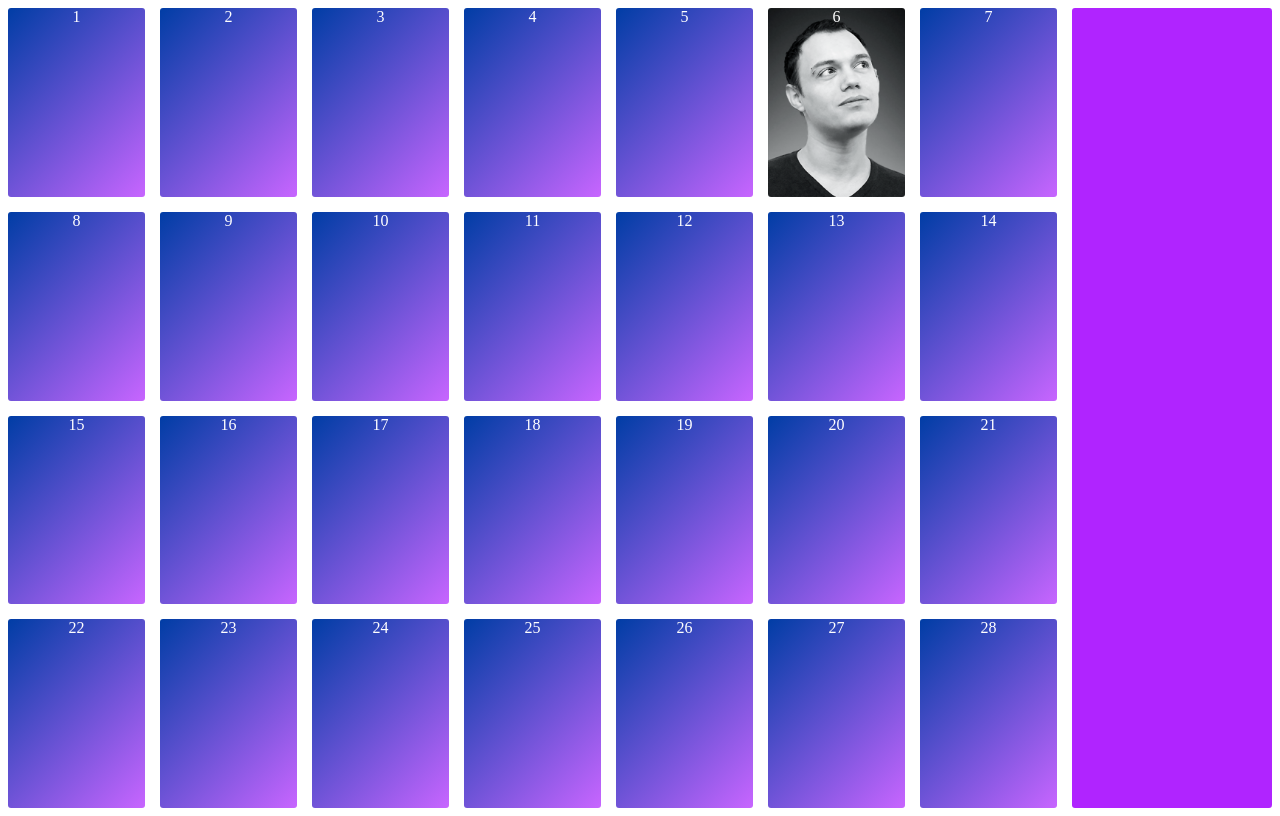
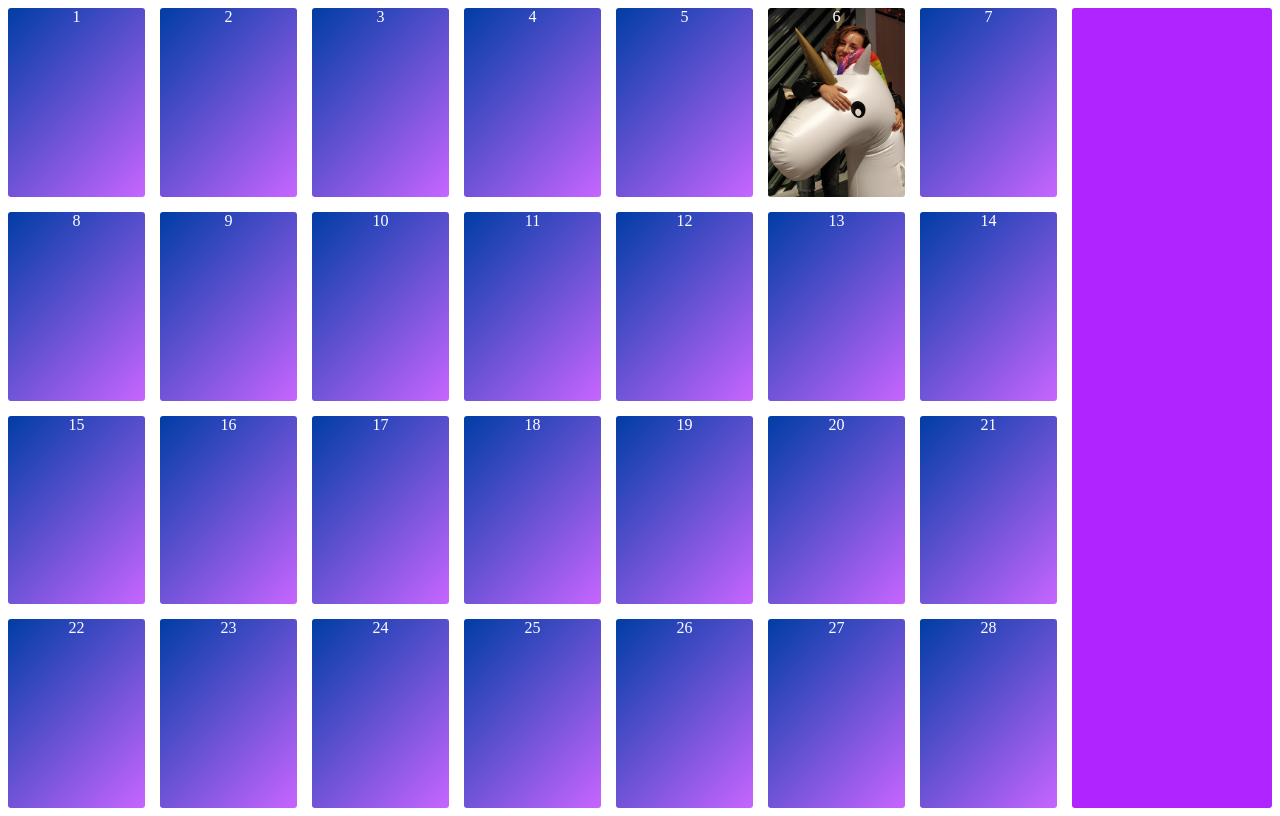
Before and after one commit to baumannzone/super-duper-carnival, a plain HTML site: page index.html in a window 1280 px wide. Drawn offline with Linux system fonts and the light colour scheme.

Commit message:
Img🌡️

```diff
--- a/main.css
+++ b/main.css
@@ -1,15 +1,6 @@
-.hide {
-  display: none;
-}
-
-.show {
-  display: block;
-}
-
 .grid {
   display: grid;
   grid-template-columns: repeat(7, 1fr) minmax(200px, 1fr);
-  /*overflow: hidden;*/
   grid-template-rows: repeat(4, 1fr);
   grid-gap: 15px;
   height: 100vh;
--- a/main.js
+++ b/main.js
@@ -1,18 +1,41 @@
-'use strict';
-
-const candidates = [ 'ancoar', 'codingCarlos', 'ymd', 'jbaumann', 'josheriff', 'ivooriginal' ];
+const candidates = [
+  'ancoar',
+  'b',
+  'baumann',
+  'bifuer',
+  'codingCarlos',
+  'elenaml',
+  'godoy',
+  'ivo',
+  'jacinto',
+  'josheriff',
+  'koolTheba',
+  'laetitia',
+  'lilxelo',
+  'pablocarmona',
+  'pabloFm',
+  'paul',
+  'pepe',
+  'sebas',
+  'sebastien',
+  'tuerto',
+  'vicky',
+  'ymd',
+];
 let liometer = 0;
 
 // Create style classes
 let styles = document.getElementById( 'styles' );
 let styleText = '<style>';
+
+// Create a class for each candidate with the image as background
 candidates.forEach( function ( candidate ) {
   styleText += `.${candidate} {
-  background: url("img/${candidate}.png");
-  background-size: cover;
-  background-position: center;
-  cursor: pointer;
-}`;
+    background: url("img/${candidate}.png");
+    background-size: cover;
+    background-position: center;
+    cursor: pointer;
+  }`;
 } );
 styleText += '</style>';
 styles.innerHTML = styleText;
@@ -60,8 +83,8 @@ function upLiometer() {
   // This prevents double clicks
   this.removeEventListener( 'click', upLiometer );
   // Update progress bar
-  const liometerBar = document.getElementById( 'liometer-bar' );
-  liometerBar.setAttribute( 'value', liometer );
+  // const liometerBar = document.getElementById( 'liometer-bar' );
+  // liometerBar.setAttribute( 'value', liometer );
 }
 
 document.addEventListener( 'DOMContentLoaded', initMess, false );
```
Also changed, not shown: img/nuria.png (renamed from img/lbu_0010_nuria.png), img/sebas.png (renamed from img/sebastiancbvz.png).
